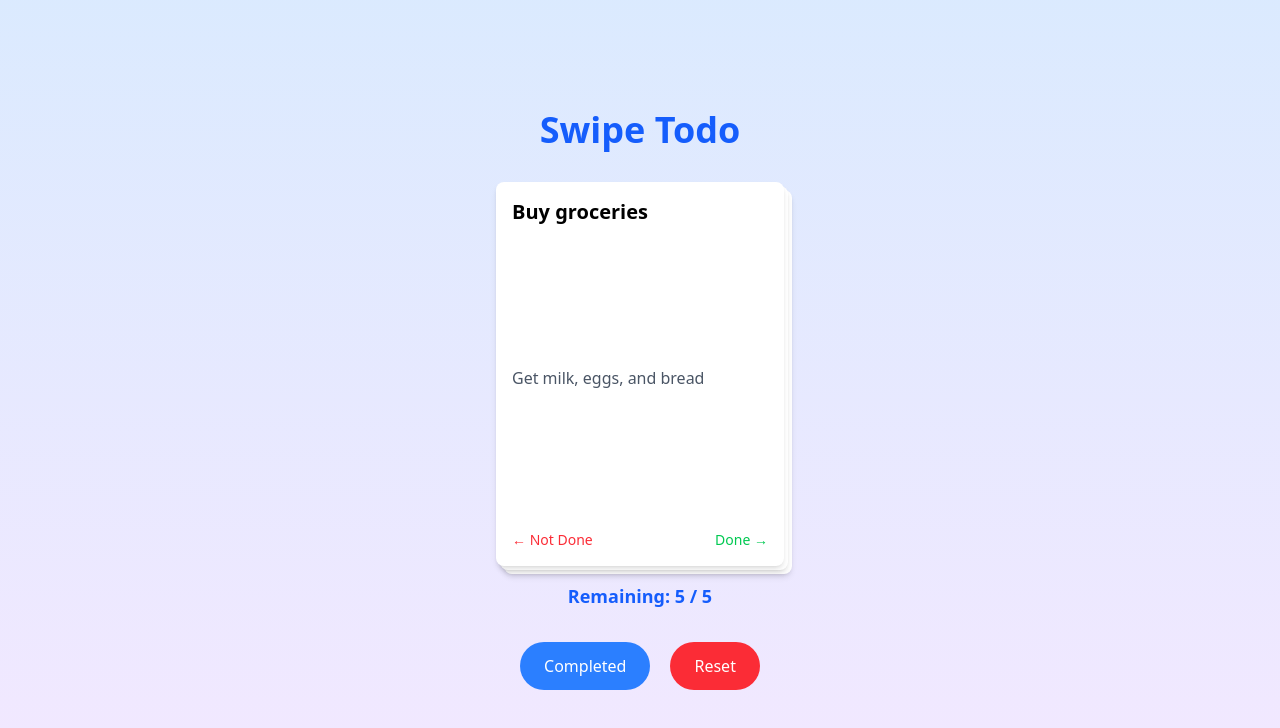
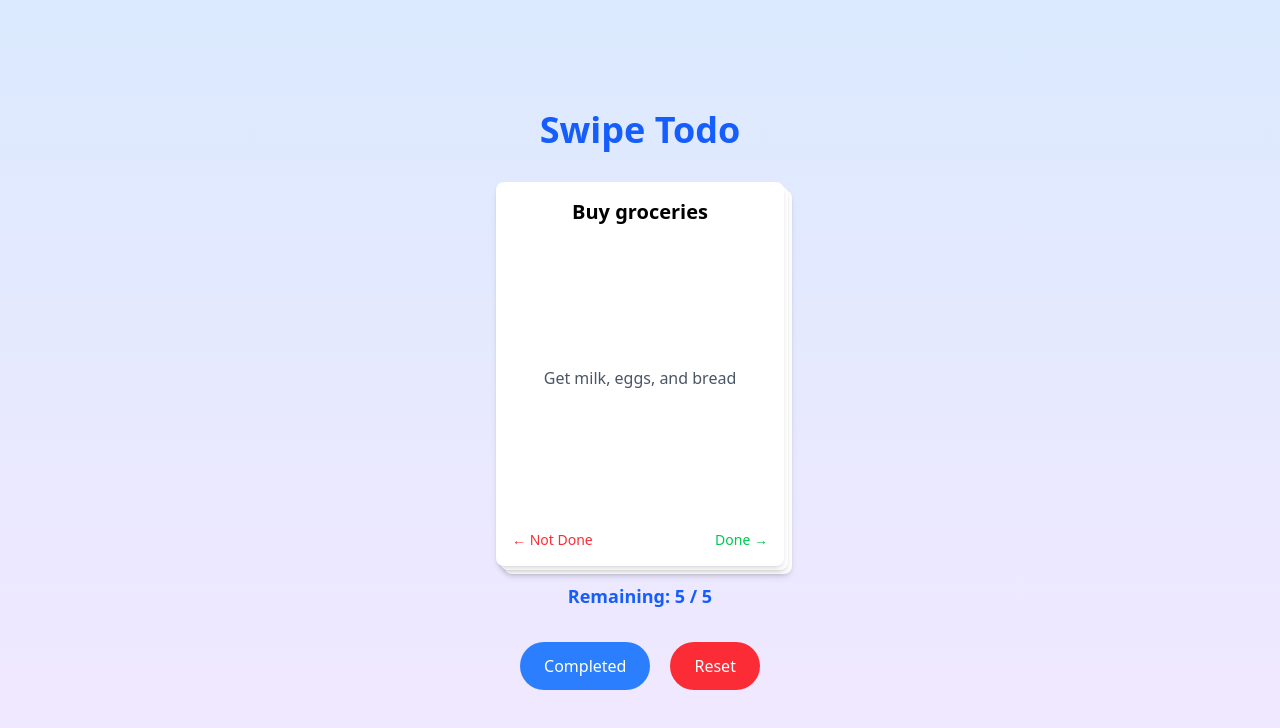
Before and after one commit to benborla/swipe-todo, a React (Vite) app: page / in a window 1280 px wide. Shown: the top 728 px of the page. Built offline with nearby package versions, Linux system fonts and the light colour scheme.

Commit message:
updated UI

```diff
--- a/src/components/TodoCard/index.tsx
+++ b/src/components/TodoCard/index.tsx
@@ -31,9 +31,9 @@ export const TodoCard: React.FC<TodoCardProps> = ({ todo, onSwipe, zIndex, index
       scale: down ? 1.1 : 1,
       background: down
         ? mx > SWIPE_THRESHOLD
-          ? 'rgba(0, 255, 0, 0.2)'
+          ? 'rgba(144, 238, 144, 1)'
           : mx < -SWIPE_THRESHOLD
-            ? 'rgba(255, 0, 0, 0.2)'
+            ? 'rgba(255, 182, 193, 1)'
             : 'white'
         : 'white',
       opacity: down || !trigger ? 1 : 1,
@@ -64,11 +64,11 @@ export const TodoCard: React.FC<TodoCardProps> = ({ todo, onSwipe, zIndex, index
         left: `${index * 4}px`,
         top: `${index * 4}px`,
       }}
-      className="rounded-lg shadow-md flex flex-col justify-between p-4 cursor-grab bg-white"
+      className="rounded-lg shadow-md flex flex-col items-center justify-between p-4 cursor-grab bg-white select-none"
     >
       <h3 className="text-xl font-bold">{todo.task}</h3>
       <p className="text-gray-600">{todo.description}</p>
-      <div className="flex justify-between text-sm">
+      <div className="w-full flex items-center justify-between text-sm">
         <span className="text-red-500">← Not Done</span>
         <span className="text-green-500">Done →</span>
       </div>
```
